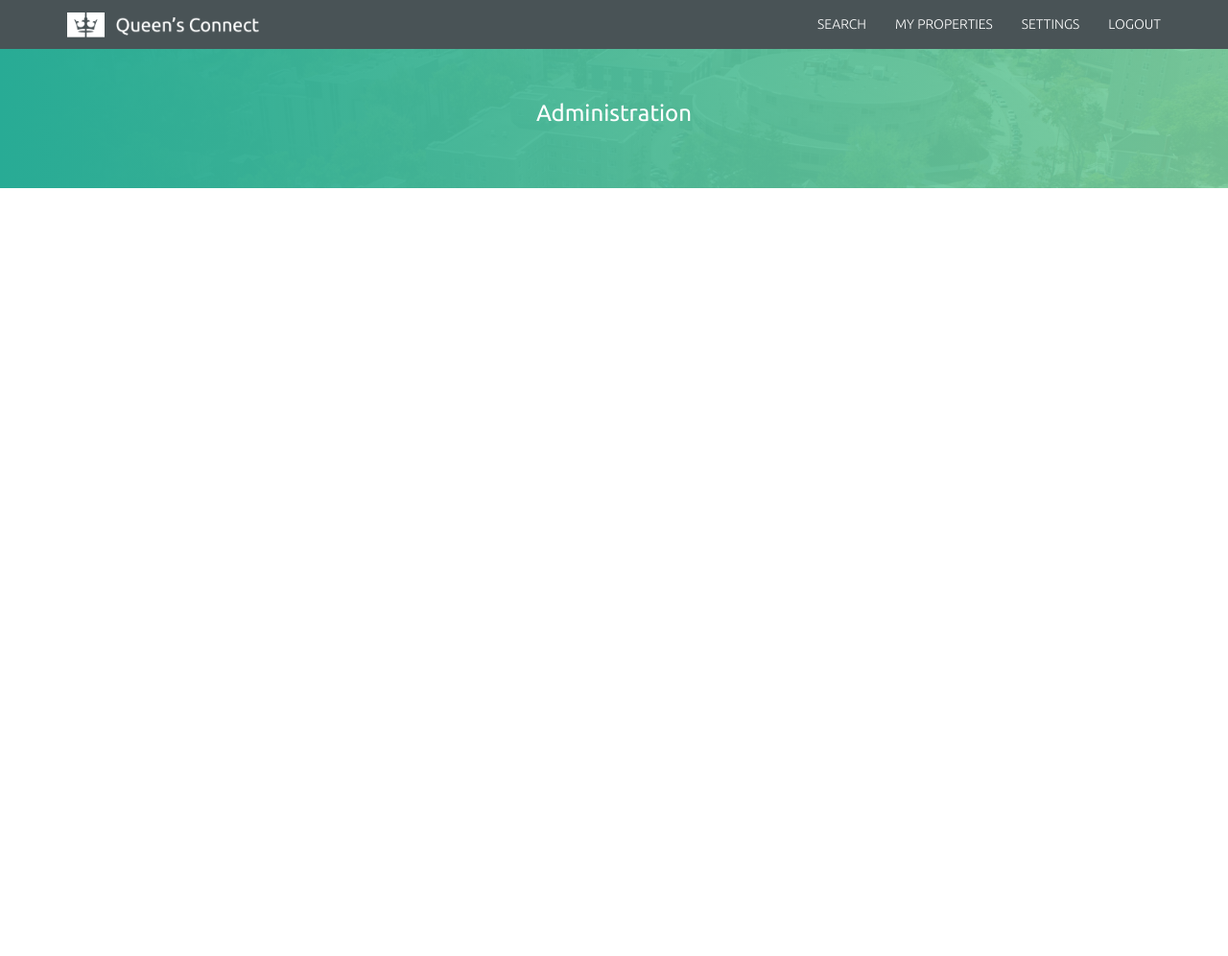
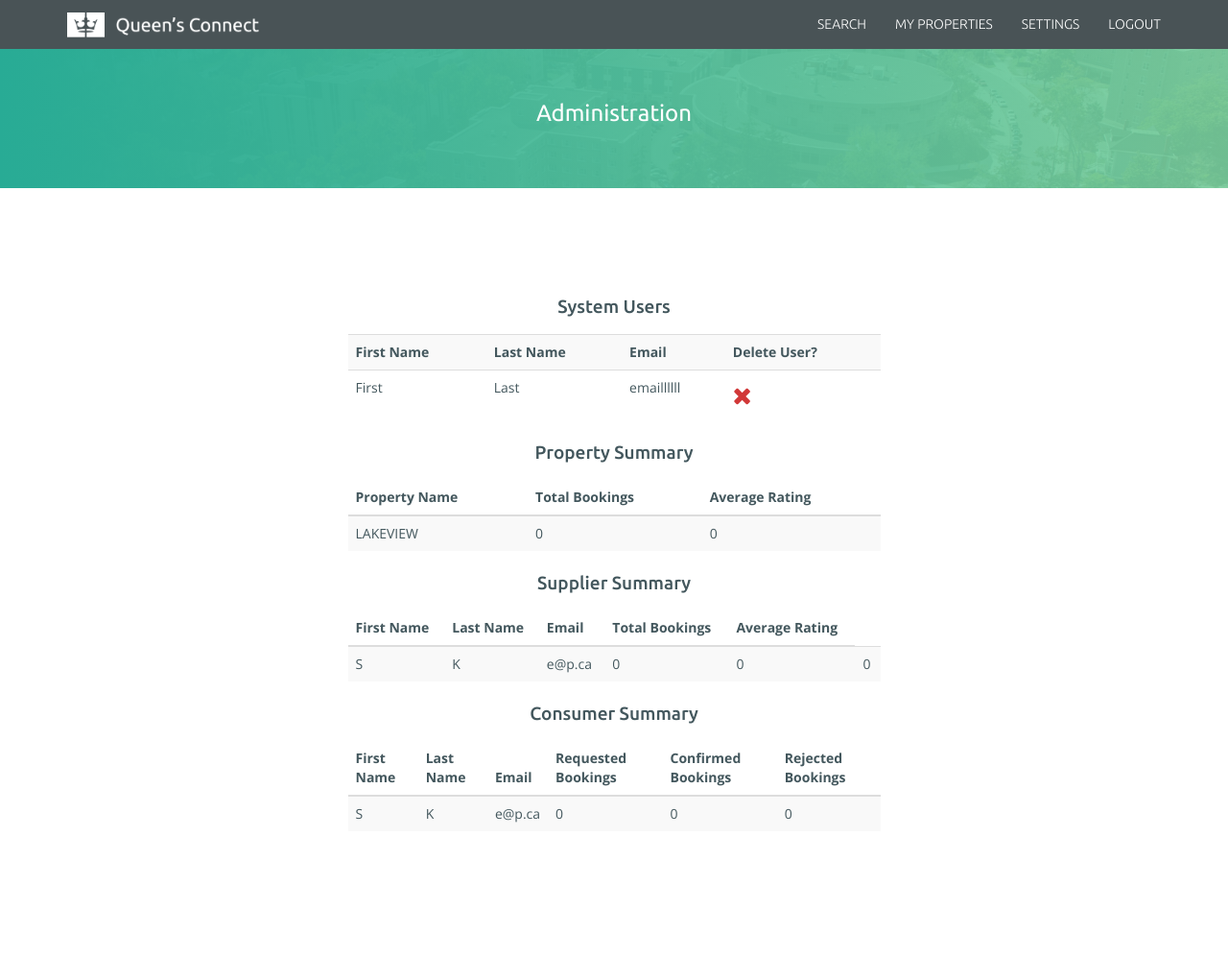
Before and after one commit to shannonklett/qbnb, a PHP site: template pages/admin.php in a window 1280 px wide. Shown: the whole page at 96% size. Before the commit the page ends 196 px from the top, so only its background shows below. Run offline with PHP 8.4, Linux system fonts and the light colour scheme; the template is opened without the code that fills it, so the values that code supplies are empty; some libraries are stand-ins or nearby versions.

Commit message:
Admin template

```diff
--- a/pages/admin.php
+++ b/pages/admin.php
@@ -9,6 +9,145 @@ include "pages/header.php";
 $bannerText = "Administration";
 include "pages/banner.php"; ?>
 
+<div class="huge-padding"></div>
+
+<div class="row">
+  <div class="col-md-6 col-md-offset-3">
+    <div class="info-property-title form-group">System Users</div>
+  </div>
+</div>
+
+<div class="container">
+  <div class="row">
+    <div class="col-md-6 col-md-offset-3">
+      <div class="info-property-type">
+        <table class="table table-striped">
+          <tbody>
+            <tr>
+              <th><strong>First Name</strong></th>
+              <th><strong>Last Name</strong></th>
+              <th><strong>Email</strong></th>
+              <th><strong>Delete User?</th>
+            </tr>
+            <tr>
+              <td>First</td>
+              <td>Last</td>
+              <td>emaillllll</td>
+              <td><div><a class="remove-icon" href=""><i class="fa fa-times"></i></a></div></td>
+            </tr>
+          </tbody>
+        </table>
+      </div>
+    </div>
+  </div>
+</div>
+
+<div class="row">
+  <div class="col-md-6 col-md-offset-3">
+    <div class="info-property-title form-group">Property Summary</div>
+  </div>
+</div>
+
+<div class="container">
+  <div class="row">
+    <div class="col-md-6 col-md-offset-3">
+      <div class="info-property-type">
+        <table class="table table-striped">
+          <thead>
+            <tr>
+              <th><strong>Property Name</strong></th>
+              <th><strong>Total Bookings</strong></th>
+              <th><strong>Average Rating</strong></th>
+            </tr>
+          </thead>
+          <tbody>
+            <tr>
+              <td>LAKEVIEW</td>
+              <td>0</td>
+              <td>0</td>
+            </tr>
+          </tbody>
+        </table>
+      </div>
+    </div>
+  </div>
+</div>
+
+<div class="row">
+  <div class="col-md-6 col-md-offset-3">
+    <div class="info-property-title form-group">Supplier Summary</div>
+  </div>
+</div>
+
+<div class="container">
+  <div class="row">
+    <div class="col-md-6 col-md-offset-3">
+      <div class="info-property-type">
+        <table class="table table-striped">
+          <thead>
+            <tr>
+              <th><strong>First Name</strong></th>
+              <th><strong>Last Name</strong></th>
+              <th><strong>Email</strong></th>
+              <th><strong>Total Bookings</strong></th>
+              <th><strong>Average Rating</strong></th>
+            </tr>
+          </thead>
+          <tbody>
+            <tr>
+              <td>S</td>
+              <td>K</td>
+              <td>e@p.ca</td>
+              <td>0</td>
+              <td>0</td>
+              <td>0</td>
+            </tr>
+          </tbody>
+        </table>
+      </div>
+    </div>
+  </div>
+</div>
+
+<div class="row">
+  <div class="col-md-6 col-md-offset-3">
+    <div class="info-property-title form-group">Consumer Summary</div>
+  </div>
+</div>
+
+<div class="container">
+  <div class="row">
+    <div class="col-md-6 col-md-offset-3">
+      <div class="info-property-type">
+        <table class="table table-striped">
+          <thead>
+            <tr>
+              <th><strong>First Name</strong></th>
+              <th><strong>Last Name</strong></th>
+              <th><strong>Email</strong></th>
+              <th><strong>Requested Bookings</strong></th>
+              <th><strong>Confirmed Bookings </strong></th>
+              <th><strong>Rejected Bookings</strong></th>
+            </tr>
+          </thead>
+          <tbody>
+            <tr>
+              <td>S</td>
+              <td>K</td>
+              <td>e@p.ca</td>
+              <td>0</td>
+              <td>0</td>
+              <td>0</td>
+            </tr>
+          </tbody>
+        </table>
+      </div>
+    </div>
+  </div>
+</div>
+
+<div class="huge-padding"></div>
+
 <?php
 
 include "pages/footer.php";
```
